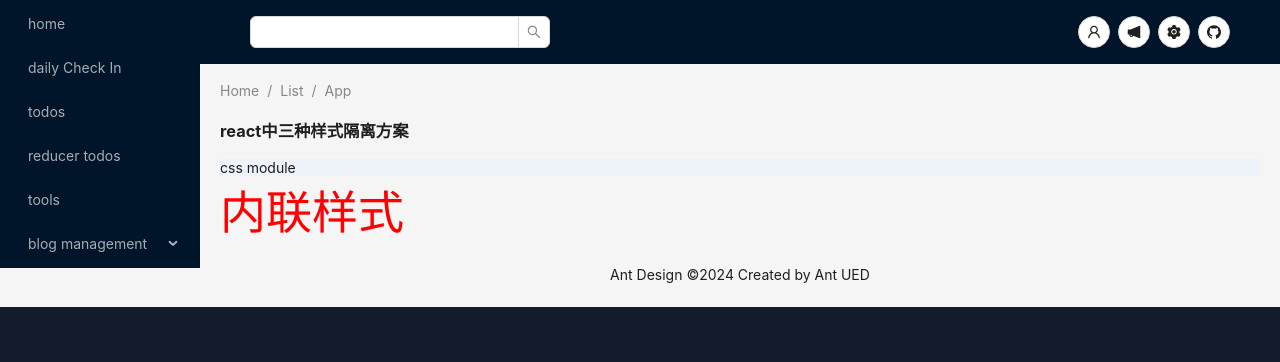
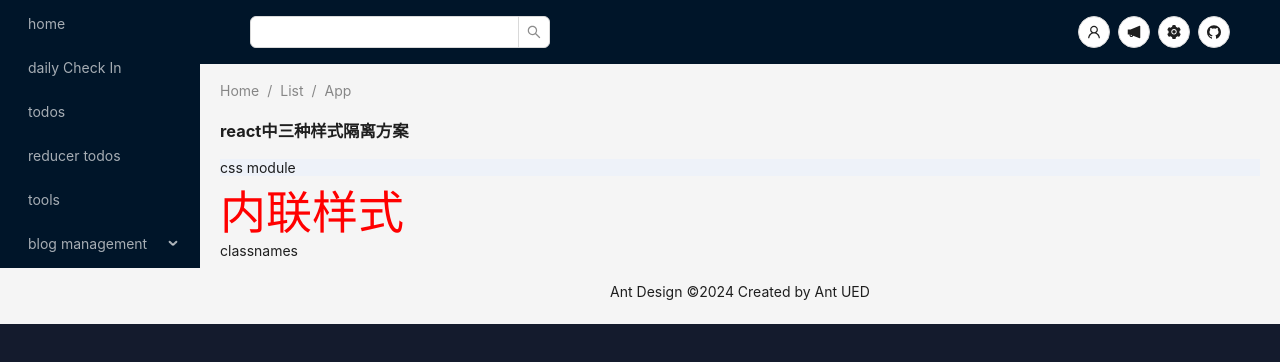
Before and after one commit to DouLu/toolbox, a React app: page /blogManagement/dashboard in a window 1280 px wide. Shown: the top 362 px of the page. Built offline with nearby package versions, Linux system fonts and the light colour scheme; the HTML template or start-up script is replaced by a standard one.

Commit message:
feat: 拾起react和css的知识

```diff
--- a/package.json
+++ b/package.json
@@ -26,6 +26,7 @@
     "browserslist": "^4.18.1",
     "camelcase": "^6.2.1",
     "case-sensitive-paths-webpack-plugin": "^2.4.0",
+    "classnames": "^2.5.1",
     "css-loader": "^6.5.1",
     "css-minimizer-webpack-plugin": "^3.2.0",
     "dayjs": "^1.11.9",
@@ -44,6 +45,7 @@
     "json-server": "^0.17.3",
     "mini-css-extract-plugin": "^2.4.5",
     "mockjs": "^1.1.0",
+    "polished": "^4.2.2",
     "postcss": "^8.4.4",
     "postcss-flexbugs-fixes": "^5.0.2",
     "postcss-loader": "^6.2.1",
--- a/src/pages/blog/admin/Dashboard.tsx
+++ b/src/pages/blog/admin/Dashboard.tsx
@@ -4,7 +4,9 @@
  * 由于 CSS 的封装非常弱，导致了一系列的第三方库，用来加强 React 的 CSS 操作。它们统称为 CSS in JS，意思就是使用 JS 语言写 CSS。
  * 根据不完全统计，各种 CSS in JS 的库至少有47种。老实说，现在也看不出来，哪一个库会变成主流。
  */
+import classNames from "classnames";
 import styles from "./BlogList.module.css";
+
 export default function Dashboard() {
   const style = {
     color: "red",
@@ -15,6 +17,9 @@ export default function Dashboard() {
       <h3>react中三种样式隔离方案</h3>
       <div className={styles.content}>css module</div>
       <div style={style}>内联样式</div>
+      <div className={classNames("a", { b: true }, { c: false })}>
+        classnames
+      </div>
     </div>
   );
 }
```
Also changed, not shown: 1 other file (tests, documents, lock files or other folders).
